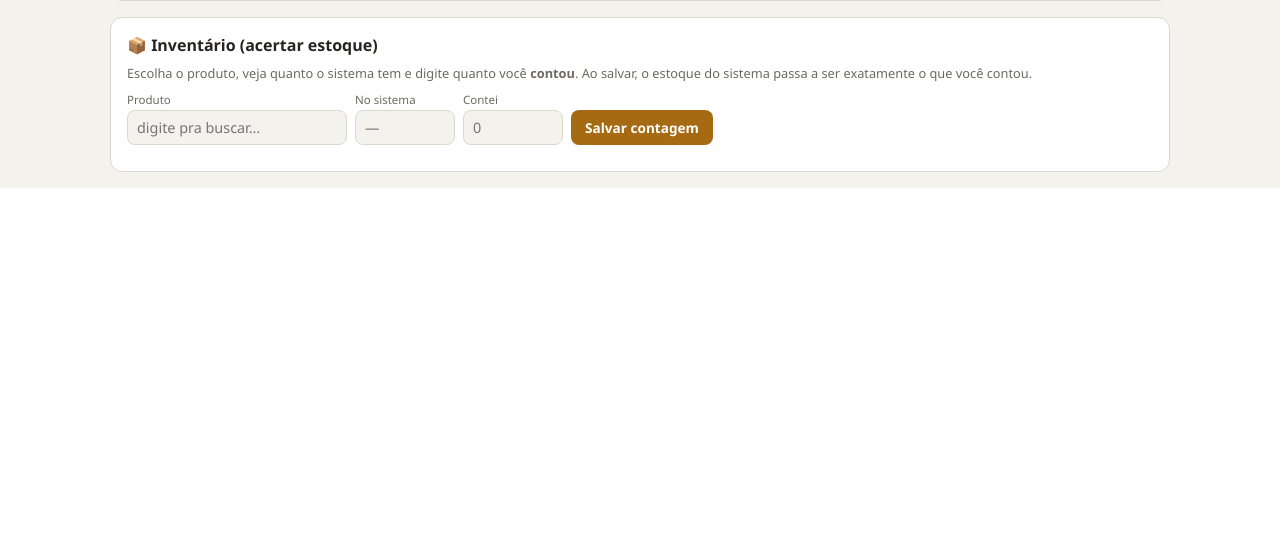
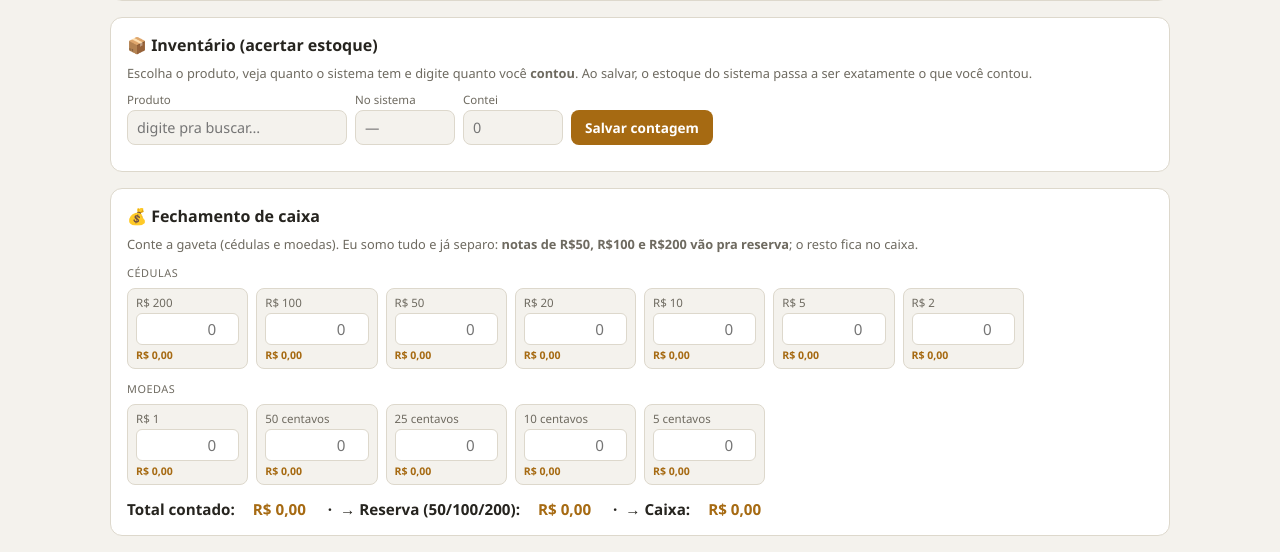
Before and after one commit to distribuidoradapraca031-glitch/distribuidora-painel, a Flask app: template templates/painel.html in a window 1280 px wide. Shown: the part 865-1417 px from the top of the page. Before the commit the page ends 1053 px from the top, so only its background shows below. Run offline with Flask 3, Linux system fonts and the light colour scheme; the template is opened without the code that fills it, so the values that code supplies are empty.

Commit message:
Fechamento de caixa (contagem gaveta) + pote Dinheiro=Reserva configuravel
Co-Authored-By: Claude Opus 4.8 <noreply@anthropic.com>

```diff
--- a/app.py
+++ b/app.py
@@ -105,10 +105,11 @@ def api_pagar():
     return jsonify(cached("pagar", 60, build))
 
 # ---- mapeamentos: potes (conta+forma) e categorias de gasto ----
+RESERVA_CONTA = os.environ.get("RESERVA_CONTA_ID", "696747")  # trocar p/ conta RESERVA quando existir
 POTES = {
-    "Caixa":    {"conta": "696747", "forma": "6055919"},  # gaveta + Dinheiro
-    "Dinheiro": {"conta": "696747", "forma": "6055919"},  # reserva (por ora = CAIXA)
-    "PIX":      {"conta": "681760", "forma": "6055931"},  # conta bancária + PIX
+    "Caixa":    {"conta": "696747", "forma": "6055919"},        # gaveta + Dinheiro
+    "Dinheiro": {"conta": RESERVA_CONTA, "forma": "6055919"},   # reserva (notas altas) + Dinheiro
+    "PIX":      {"conta": "681760", "forma": "6055931"},        # conta bancária + PIX
 }
 CATS = {
     "Lanche": "33015662", "Almoço": "33015662", "Padaria": "33015662",
--- a/templates/painel.html
+++ b/templates/painel.html
@@ -38,6 +38,13 @@ td.num,th.num{text-align:right;font-variant-numeric:tabular-nums;white-space:now
 .fres{font-size:.85rem;font-weight:600;margin-top:10px}
 .ok{color:#2E7D4F}.bad{color:#B3403A}
 @media(prefers-color-scheme:dark){.ok{color:#5BB98C}.bad{color:#E5716A}}
+.dengrid{display:grid;grid-template-columns:repeat(auto-fill,minmax(112px,1fr));gap:8px;margin-top:8px}
+.den{display:flex;flex-direction:column;gap:3px;font-size:.72rem;color:var(--muted);background:var(--bg);border:1px solid var(--line);border-radius:8px;padding:6px 8px}
+.den input{font:inherit;font-size:.95rem;padding:5px 7px;border:1px solid var(--line);border-radius:6px;background:var(--surface);color:var(--ink);text-align:right}
+.den .dv{font-size:.66rem;color:var(--accent);font-weight:600}
+.subttl{font-size:.68rem;text-transform:uppercase;letter-spacing:.05em;color:var(--muted);margin:12px 0 2px}
+.fechtot{display:flex;gap:18px;flex-wrap:wrap;margin-top:14px;font-size:.95rem;font-weight:700}
+.fechtot span.v{color:var(--accent)}
 </style>
 </head>
 <body>
@@ -125,6 +132,16 @@ td.num,th.num{text-align:right;font-variant-numeric:tabular-nums;white-space:now
       <button id="i-salvar">Salvar contagem</button>
     </div>
     <div id="i-msg" class="fres"></div>
+  </section>
+
+  <section class="card">
+    <h2 style="font-size:1rem;margin:0 0 8px">💰 Fechamento de caixa</h2>
+    <p class="muted" style="margin:0 0 6px">Conte a gaveta (cédulas e moedas). Eu somo tudo e já separo: <b>notas de R$50, R$100 e R$200 vão pra reserva</b>; o resto fica no caixa.</p>
+    <div class="subttl">Cédulas</div>
+    <div id="fech-notas" class="dengrid"></div>
+    <div class="subttl">Moedas</div>
+    <div id="fech-moedas" class="dengrid"></div>
+    <div class="fechtot" id="fech-tot"></div>
   </section>
 </div>
 <script>
@@ -262,6 +279,30 @@ document.getElementById('i-salvar').addEventListener('click',()=>{
      else { m.className='fres bad'; m.textContent='❌ '+(res.erro||'falhou'); }
    }).catch(()=>{btn.disabled=false;btn.textContent='Salvar contagem';m.className='fres bad';m.textContent='❌ erro de conexão';});
 });
+
+// ===== FECHAMENTO DE CAIXA (contagem da gaveta) =====
+(function(){
+  const NOTAS=[200,100,50,20,10,5,2], MOEDAS=[1,0.5,0.25,0.1,0.05], RESERVA=new Set([200,100,50]);
+  const key=v=>'den-'+String(v).replace('.','_');
+  const cell=v=>{const lbl=v>=1?('R$ '+v):(Math.round(v*100)+' centavos');
+    return '<label class="den">'+lbl+'<input type="number" min="0" step="1" inputmode="numeric" id="'+key(v)+'" placeholder="0"><span class="dv" id="dv-'+key(v)+'">R$ 0,00</span></label>';};
+  document.getElementById('fech-notas').innerHTML=NOTAS.map(cell).join('');
+  document.getElementById('fech-moedas').innerHTML=MOEDAS.map(cell).join('');
+  function calc(){
+    let tot=0,res=0;
+    NOTAS.concat(MOEDAS).forEach(v=>{
+      const el=document.getElementById(key(v)); const q=parseInt(el.value)||0; const sub=q*v; tot+=sub;
+      if(RESERVA.has(v)) res+=sub;
+      document.getElementById('dv-'+key(v)).textContent='R$ '+fmt(sub);
+    });
+    document.getElementById('fech-tot').innerHTML=
+      'Total contado: <span class="v">R$ '+fmt(tot)+'</span>'+
+      ' &nbsp;·&nbsp; → Reserva (50/100/200): <span class="v">R$ '+fmt(res)+'</span>'+
+      ' &nbsp;·&nbsp; → Caixa: <span class="v">R$ '+fmt(tot-res)+'</span>';
+  }
+  NOTAS.concat(MOEDAS).forEach(v=>document.getElementById(key(v)).addEventListener('input',calc));
+  calc();
+})();
 </script>
 </body>
 </html>
```
